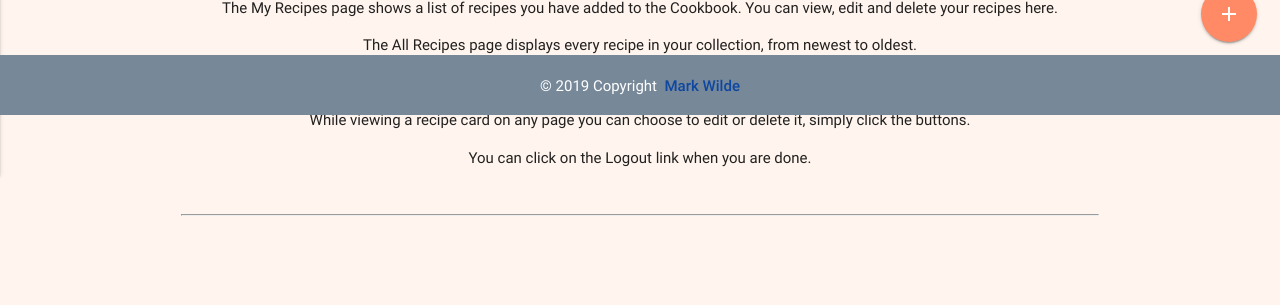
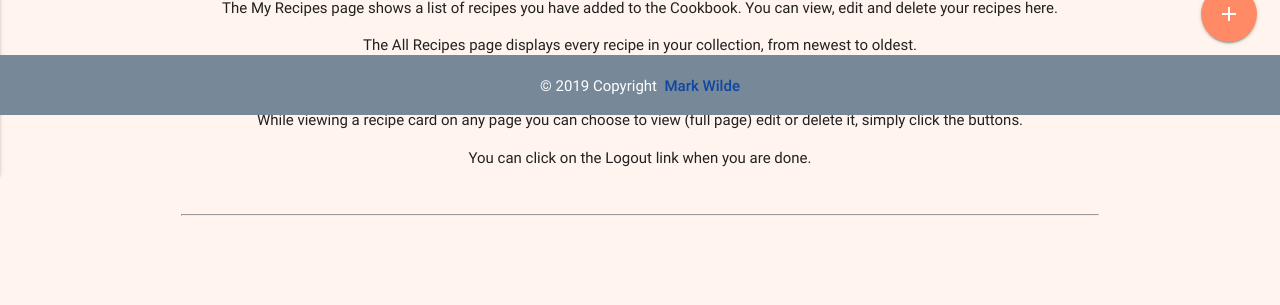
Before and after one commit to Code-Institute-Submissions/CI-project-four, a Flask app: page /about in a window 1280 px wide. Shown: the part 685-990 px from the top of the page. Run offline with Flask 2, Linux system fonts and the light colour scheme; some libraries are stand-ins or nearby versions.

Commit message:
Three very minor changes.

```diff
--- a/static/css/style.css
+++ b/static/css/style.css
@@ -141,7 +141,7 @@ select {
 
 /*--------------------------------------------Index Page Styles*/
 
-@media (min-width: 961px) {
+@media (min-height: 900px) {
    .index-body {
       background-image: url("../../static/img/veggies.jpg");
       background-size: cover;
--- a/templates/about.html
+++ b/templates/about.html
@@ -30,7 +30,8 @@
                delete your recipes here.</p>
             <p>The All Recipes page displays every recipe in your collection, from newest to oldest.</p>
             <p>The By Country page display five country categories, click on a country to see it's recipe collection.</p>
-            <p>While viewing a recipe card on any page you can choose to edit or delete it, simply click the buttons.</p>
+            <p>While viewing a recipe card on any page you can choose to view (full page) edit or delete it,
+               simply click the buttons.</p>
             <p>You can click on the Logout link when you are done.</p>
             <br>
             <hr>
--- a/templates/index.html
+++ b/templates/index.html
@@ -34,7 +34,7 @@
                </h5>
             </div>
          </div>
-         <div class="row">
+         <div class="row row-padding">
             <!-- Registration -->
             <div class="col s12 m6 l5 offset-l1">
                <div class="card">
@@ -76,10 +76,7 @@
                   </div>
                </div>
             </div>
-         </div>
-      </div>
             <!-- Flashed message to display errors -->
-      <div class="row">
             <div class="col s6 offset-s3">
                {% with messages = get_flashed_messages() %}
                {% if messages %}
@@ -93,6 +90,7 @@
             </div>
          </div>
       </div>
+   </div>
    {% include 'includes/_footer.html' %}
    <!-- Jquery -->
    <script src="https://cdnjs.cloudflare.com/ajax/libs/jquery/3.2.1/jquery.min.js"></script>
```
Lines whose indentation alone changed are shown as unchanged.
